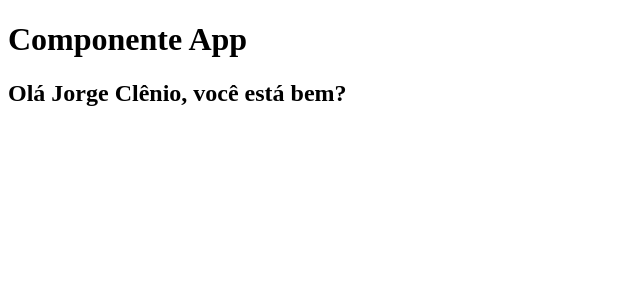
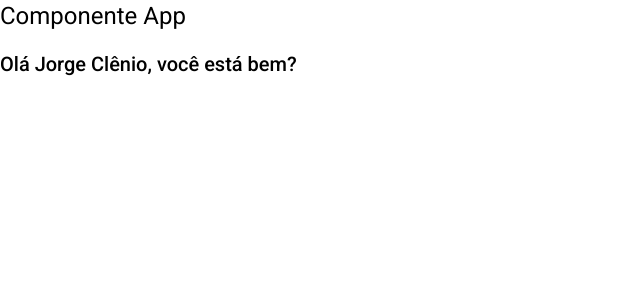
Before and after one commit to jorgeclenio/repositorioEstudos, an Angular app in the folder 002.Udemy/001.CursoWebModernoCompletoComJS2021/031.Angular9/CRUD/frontend/: page / in a window 1280 px wide. Shown: the top 300 px of the page, without its empty margins (0-640 px from the left). Built offline with nearby package versions, Linux system fonts and the light colour scheme.

Commit message:
19/02/2022

```diff
--- a/002.Udemy/001.CursoWebModernoCompletoComJS2021/031.Angular9/CRUD/frontend/angular.json
+++ b/002.Udemy/001.CursoWebModernoCompletoComJS2021/031.Angular9/CRUD/frontend/angular.json
@@ -53,6 +53,7 @@
               "src/assets"
             ],
             "styles": [
+              "./node_modules/@angular/material/prebuilt-themes/indigo-pink.css",
               "src/styles.css"
             ],
             "scripts": []
--- a/002.Udemy/001.CursoWebModernoCompletoComJS2021/031.Angular9/CRUD/frontend/package.json
+++ b/002.Udemy/001.CursoWebModernoCompletoComJS2021/031.Angular9/CRUD/frontend/package.json
@@ -10,10 +10,12 @@
   "private": true,
   "dependencies": {
     "@angular/animations": "~13.2.0",
+    "@angular/cdk": "^13.2.3",
     "@angular/common": "~13.2.0",
     "@angular/compiler": "~13.2.0",
     "@angular/core": "~13.2.0",
     "@angular/forms": "~13.2.0",
+    "@angular/material": "^13.2.3",
     "@angular/platform-browser": "~13.2.0",
     "@angular/platform-browser-dynamic": "~13.2.0",
     "@angular/router": "~13.2.0",
--- a/002.Udemy/001.CursoWebModernoCompletoComJS2021/031.Angular9/CRUD/frontend/src/app/app.component.html
+++ b/002.Udemy/001.CursoWebModernoCompletoComJS2021/031.Angular9/CRUD/frontend/src/app/app.component.html
@@ -1,2 +1,2 @@
 <h1>Componente App</h1>
-<h2>Olá {{nome}}, você está bem?</h2>
+<h2>Olá {{ nome }}, você está bem?</h2>
--- a/002.Udemy/001.CursoWebModernoCompletoComJS2021/031.Angular9/CRUD/frontend/src/app/app.module.ts
+++ b/002.Udemy/001.CursoWebModernoCompletoComJS2021/031.Angular9/CRUD/frontend/src/app/app.module.ts
@@ -3,6 +3,7 @@
 
 import { AppRoutingModule } from './app-routing.module';
 import { AppComponent } from './app.component';
+import { BrowserAnimationsModule } from '@angular/platform-browser/animations';
 
 @NgModule({
   declarations: [
@@ -10,7 +11,8 @@
   ],
   imports: [
     BrowserModule,
-    AppRoutingModule
+    AppRoutingModule,
+    BrowserAnimationsModule
   ],
   providers: [],
   bootstrap: [AppComponent]
--- a/002.Udemy/001.CursoWebModernoCompletoComJS2021/031.Angular9/CRUD/frontend/src/index.html
+++ b/002.Udemy/001.CursoWebModernoCompletoComJS2021/031.Angular9/CRUD/frontend/src/index.html
@@ -7,9 +7,12 @@
   <base href="/">
   <meta name="viewport" content="width=device-width, initial-scale=1">
   <link rel="icon" type="image/x-icon" href="favicon.ico">
+  <link rel="preconnect" href="https://fonts.gstatic.com">
+  <link href="https://fonts.googleapis.com/css2?family=Roboto:wght@300;400;500&display=swap" rel="stylesheet">
+  <link href="https://fonts.googleapis.com/icon?family=Material+Icons" rel="stylesheet">
 </head>
 
-<body>
+<body class="mat-typography">
   <app-root></app-root>
 </body>
 
--- a/002.Udemy/001.CursoWebModernoCompletoComJS2021/031.Angular9/CRUD/frontend/src/styles.css
+++ b/002.Udemy/001.CursoWebModernoCompletoComJS2021/031.Angular9/CRUD/frontend/src/styles.css
@@ -1 +1,4 @@
 /* You can add global styles to this file, and also import other style files */
+
+html, body { height: 100%; }
+body { margin: 0; font-family: Roboto, "Helvetica Neue", sans-serif; }
```
Also changed, not shown: 1 other file (tests, documents, lock files or other folders).
